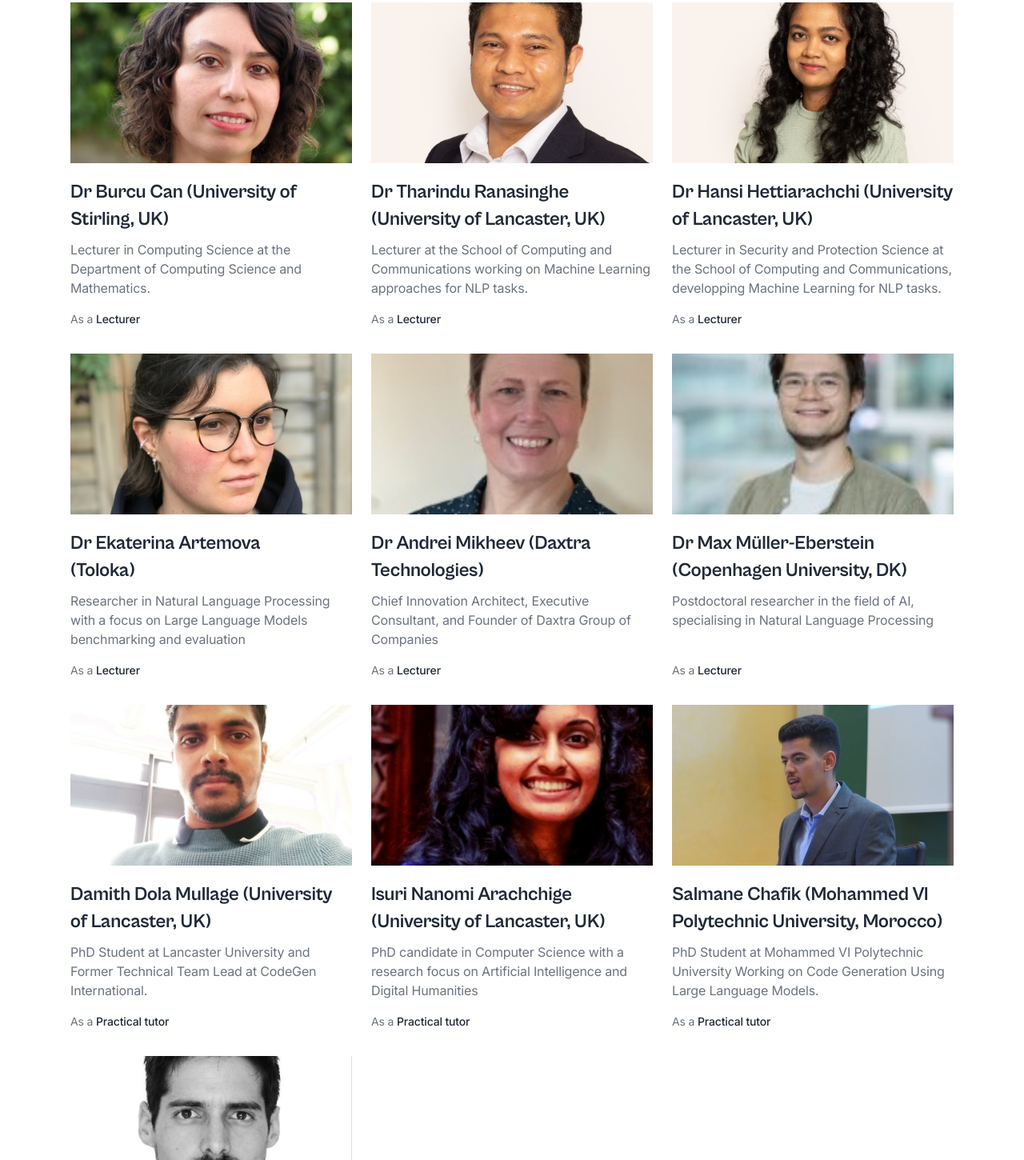
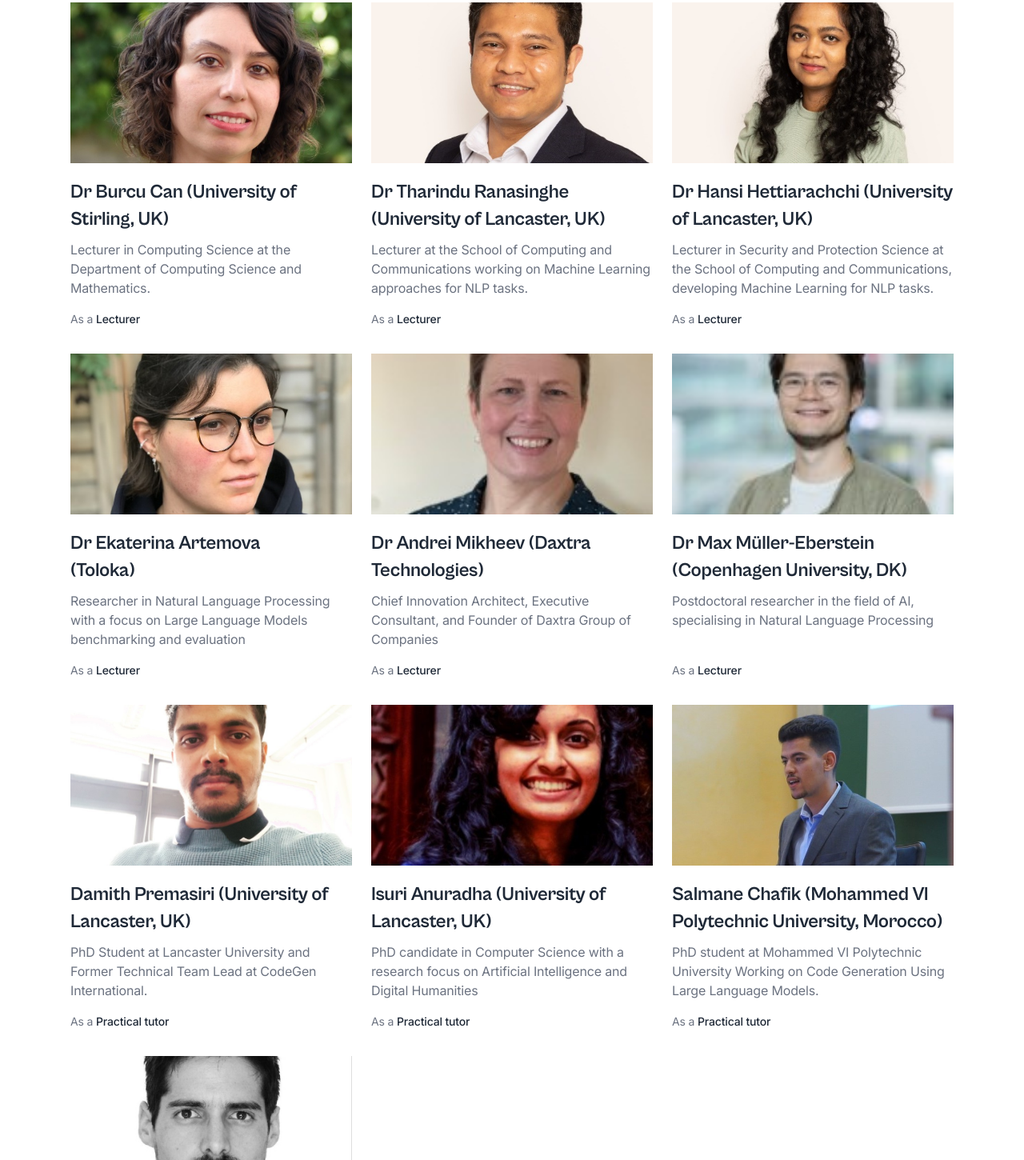
Before and after one commit to ranlp2025-summer-school/ranlp2025-summer-school.github.io, a website: page index.html in a window 1280 px wide. Shown: the part 2486-3936 px from the top of the page at 80% size. Drawn offline with Linux system fonts and the light colour scheme.

Commit message:
Update index.html

```diff
--- a/index.html
+++ b/index.html
@@ -297,7 +297,7 @@
                                             <a class="inline-block decoration-blue-500 decoration-2 underline-offset-2 hover:underline" href="#0">Dr Hansi Hettiarachchi  (University of Lancaster, UK)</a>
                                         </h3>
                                     </header>
-                                    <p class="text-gray-500 grow">Lecturer in Security and Protection Science at the School of Computing and Communications, developping Machine Learning for NLP tasks. </p>
+                                    <p class="text-gray-500 grow">Lecturer in Security and Protection Science at the School of Computing and Communications, developing Machine Learning for NLP tasks. </p>
                                     <footer class="flex items-center text-sm mt-4">
                                         <div>
                                             <span class="text-gray-500">As a</span> <a class="font-medium decoration-blue-500 decoration-2 underline-offset-2 hover:underline" href="#0">Lecturer</a>
@@ -378,7 +378,7 @@
                                 <div class="grow flex flex-col">
                                     <header>
                                         <h3 class="h4 font-cabinet-grotesk font-bold mb-2">
-                                            <a class="inline-block decoration-blue-500 decoration-2 underline-offset-2 hover:underline" href="#0">Damith Dola Mullage (University of Lancaster, UK)</a>
+                                            <a class="inline-block decoration-blue-500 decoration-2 underline-offset-2 hover:underline" href="#0">Damith Premasiri (University of Lancaster, UK)</a>
                                         </h3>
                                     </header>
                                     <p class="text-gray-500 grow">PhD Student at Lancaster University and Former Technical Team Lead at CodeGen International.</p>
@@ -399,7 +399,7 @@
                                 <div class="grow flex flex-col">
                                     <header>
                                         <h3 class="h4 font-cabinet-grotesk font-bold mb-2">
-                                            <a class="inline-block decoration-blue-500 decoration-2 underline-offset-2 hover:underline" href="#0">Isuri Nanomi Arachchige (University of Lancaster, UK)</a>
+                                            <a class="inline-block decoration-blue-500 decoration-2 underline-offset-2 hover:underline" href="#0">Isuri Anuradha (University of Lancaster, UK)</a>
                                         </h3>
                                     </header>
                                     <p class="text-gray-500 grow">PhD candidate in Computer Science with a research focus on Artificial Intelligence and Digital Humanities</p>
@@ -423,7 +423,7 @@
                                             <a class="inline-block decoration-blue-500 decoration-2 underline-offset-2 hover:underline" href="#0">Salmane Chafik (Mohammed VI Polytechnic University, Morocco)</a>
                                         </h3>
                                     </header>
-                                    <p class="text-gray-500 grow">PhD Student at Mohammed VI Polytechnic University Working on Code Generation Using Large Language Models.</p>
+                                    <p class="text-gray-500 grow">PhD student at Mohammed VI Polytechnic University Working on Code Generation Using Large Language Models.</p>
                                     <footer class="flex items-center text-sm mt-4">
                                         <div>
                                             <span class="text-gray-500">As a</span> <a class="font-medium decoration-blue-500 decoration-2 underline-offset-2 hover:underline" href="#0">Practical tutor</a>
```
